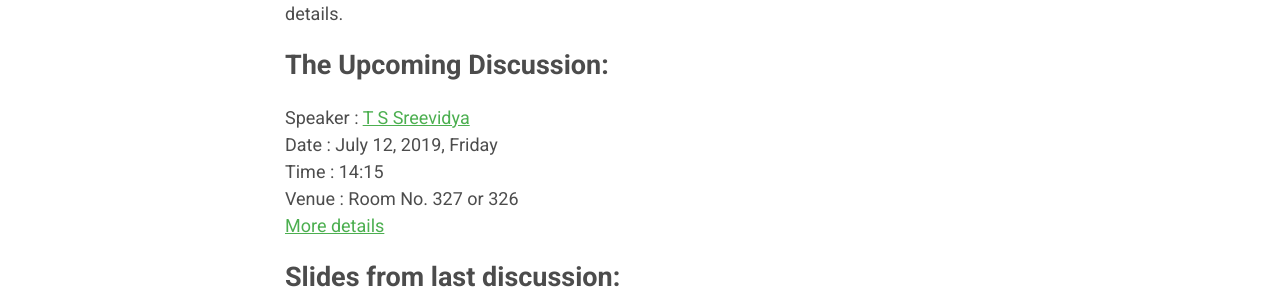
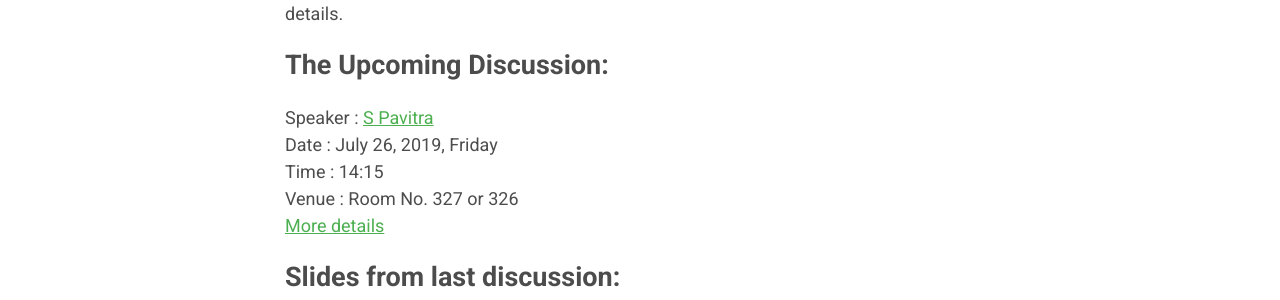
Before and after one commit to vinayphys/discussion2020, a Jekyll site: the page built from index.markdown, in a window 1280 px wide and 900 px high, scrolled down 726 px. Shown: the part 153-453 px from the top of the window. Built offline with Jekyll 4.4.1, drawn with Linux system fonts in a browser that asks for light colours.

Commit message:
Update index.markdown

```diff
--- a/index.markdown
+++ b/index.markdown
@@ -20,11 +20,11 @@ Vinay		  :	Glassy dynamics in embryonic tissues
 If you also want to be the part of the discussion group then please mail us with the details.
 
 ## The Upcoming Discussion:
-Speaker :      [T S Sreevidya](https://www.imsc.res.in/sreevidya_t_s)
-Date    :      July 12, 2019, Friday
+Speaker :      [S Pavitra](https://www.imsc.res.in/pavitra_s)
+Date    :      July 26, 2019, Friday
 Time    :      14:15
 Venue   :      Room No. 327 or 326
-[More details](https://vinayphys.github.io/discussion2019/2019/07/intrinsically_disordered_proteins)
+[More details](https://vinayphys.github.io/discussion2019/2019/07/genomic_instability)
 
 
 ## Slides from last discussion:
```
